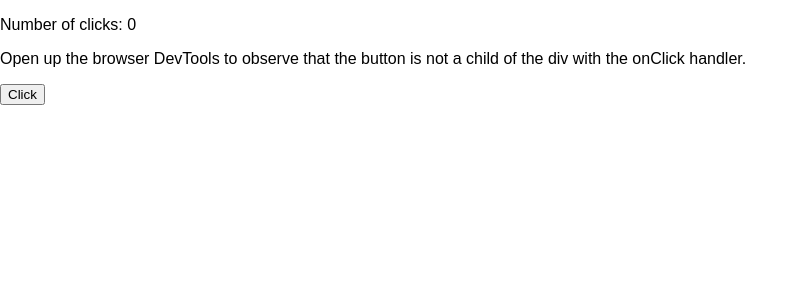
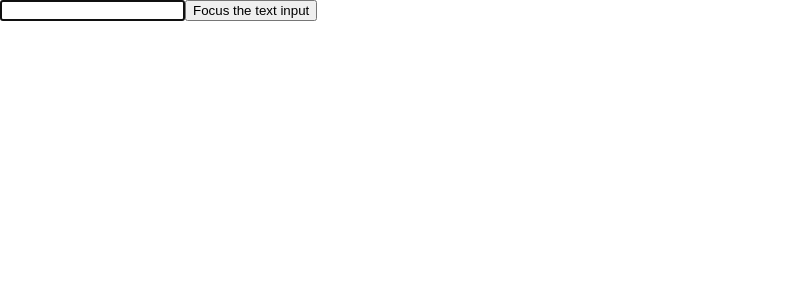
Before and after one commit to NachoTsvetkov/react-step-by-step, a React (Create React App) app: page / in a window 1280 px wide. Shown: the top 300 px of the page, without its empty margins (0-808 px from the left). Built offline with nearby package versions, Linux system fonts and the light colour scheme.

Commit message:
#27 refs and the dom implemented

```diff
--- a/src/index.js
+++ b/src/index.js
@@ -3,75 +3,50 @@
 import './index.css';
 
 // These two containers are siblings in the DOM
-const appRoot = document.getElementById('root');
-const modalRoot = document.getElementById('modal');
-class Modal extends React.Component {
+class CustomTextInput extends React.Component {
   constructor(props) {
     super(props);
-    this.el = document.createElement('div');
+    // create a ref to store the textInput DOM element
+    this.textInput = React.createRef();
+    this.focusTextInput = this.focusTextInput.bind(this);
   }
 
-  componentDidMount() {
-    // The portal element is inserted in the DOM tree after
-    // the Modal's children are mounted, meaning that children
-    // will be mounted on a detached DOM node. If a child
-    // component requires to be attached to the DOM tree
-    // immediately when mounted, for example to measure a
-    // DOM node, or uses 'autoFocus' in a descendant, add
-    // state to Modal and only render the children when Modal
-    // is inserted in the DOM tree.
-    modalRoot.appendChild(this.el);
-  }
-
-  componentWillUnmount() {
-    modalRoot.removeChild(this.el);
+  focusTextInput() {
+    // Explicitly focus the text input using the raw DOM API
+    // Note: we're accessing "current" to get the DOM node
+    this.textInput.current.focus();
   }
 
   render() {
-    return ReactDOM.createPortal(this.props.children, this.el);
-  }
-}
+    // tell React that we want to associate the <input> ref
+    // with the `textInput` that we created in the constructor
+    return (
+      <div>
+        <input type="text" ref={this.textInput} />
 
-class Parent extends React.Component {
-  constructor(props) {
-    super(props);
-    this.state = { clicks: 0 };
-    this.handleClick = this.handleClick.bind(this);
-  }
-
-  handleClick() {
-    // This will fire when the button in Child is clicked,
-    // updating Parent's state, even though button
-    // is not direct descendant in the DOM.
-    this.setState(prevState => ({
-      clicks: prevState.clicks + 1
-    }));
-  }
-
-  render() {
-    return (
-      <div onClick={this.handleClick}>
-        <p>Number of clicks: {this.state.clicks}</p>
-        <p>
-          Open up the browser DevTools to observe that the button is not a child
-          of the div with the onClick handler.
-        </p>
-        <Modal>
-          <Child />
-        </Modal>
+        <input
+          type="button"
+          value="Focus the text input"
+          onClick={this.focusTextInput}
+        />
       </div>
     );
   }
 }
 
-function Child() {
-  // The click event on this button will bubble up to parent,
-  // because there is no 'onClick' attribute defined
-  return (
-    <div className="modal">
-      <button>Click</button>
-    </div>
-  );
+class AutoFocusTextInput extends React.Component {
+  constructor(props) {
+    super(props);
+    this.textInput = React.createRef();
+  }
+
+  componentDidMount() {
+    this.textInput.current.focusTextInput();
+  }
+
+  render() {
+    return <CustomTextInput ref={this.textInput} />;
+  }
 }
 
-ReactDOM.render(<Parent />, appRoot);
+ReactDOM.render(<AutoFocusTextInput />, document.getElementById('root'));
```
Also changed, not shown: src/apps/refs.js (added, +52 -0 lines).
